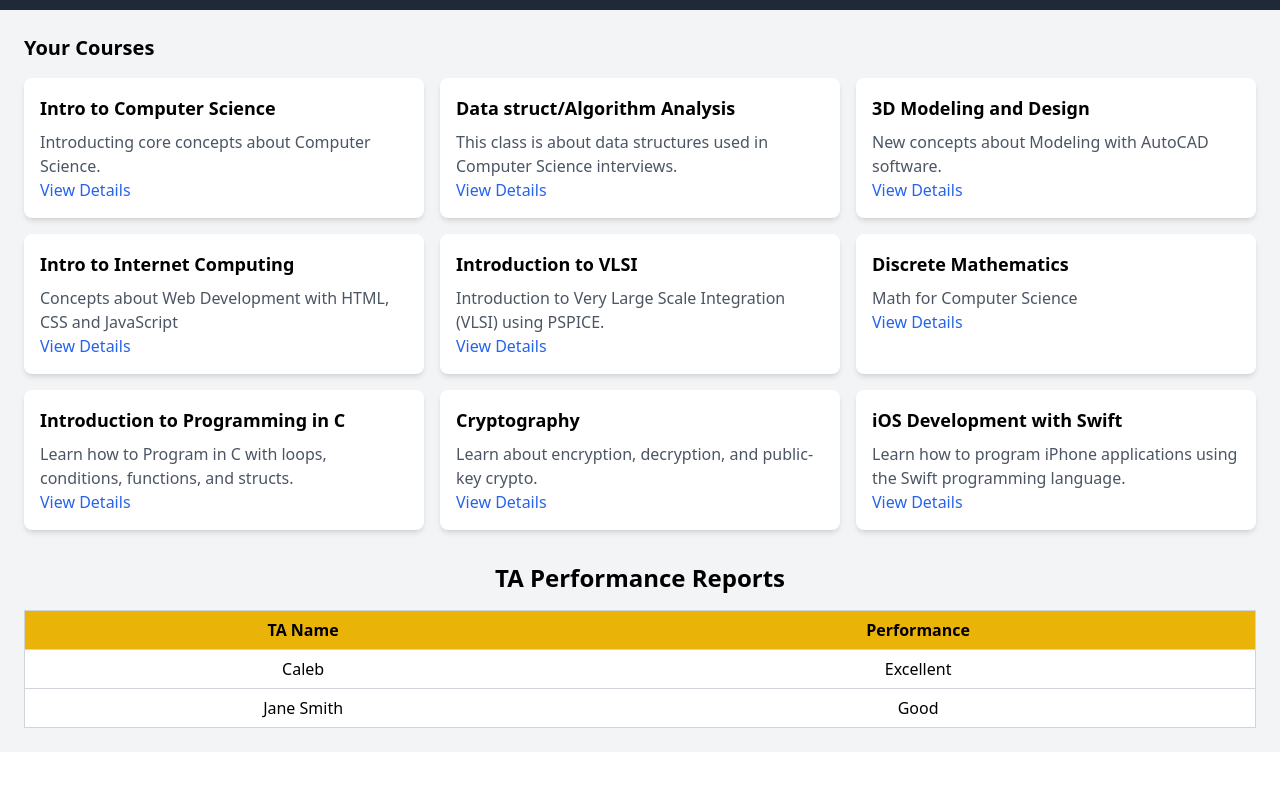
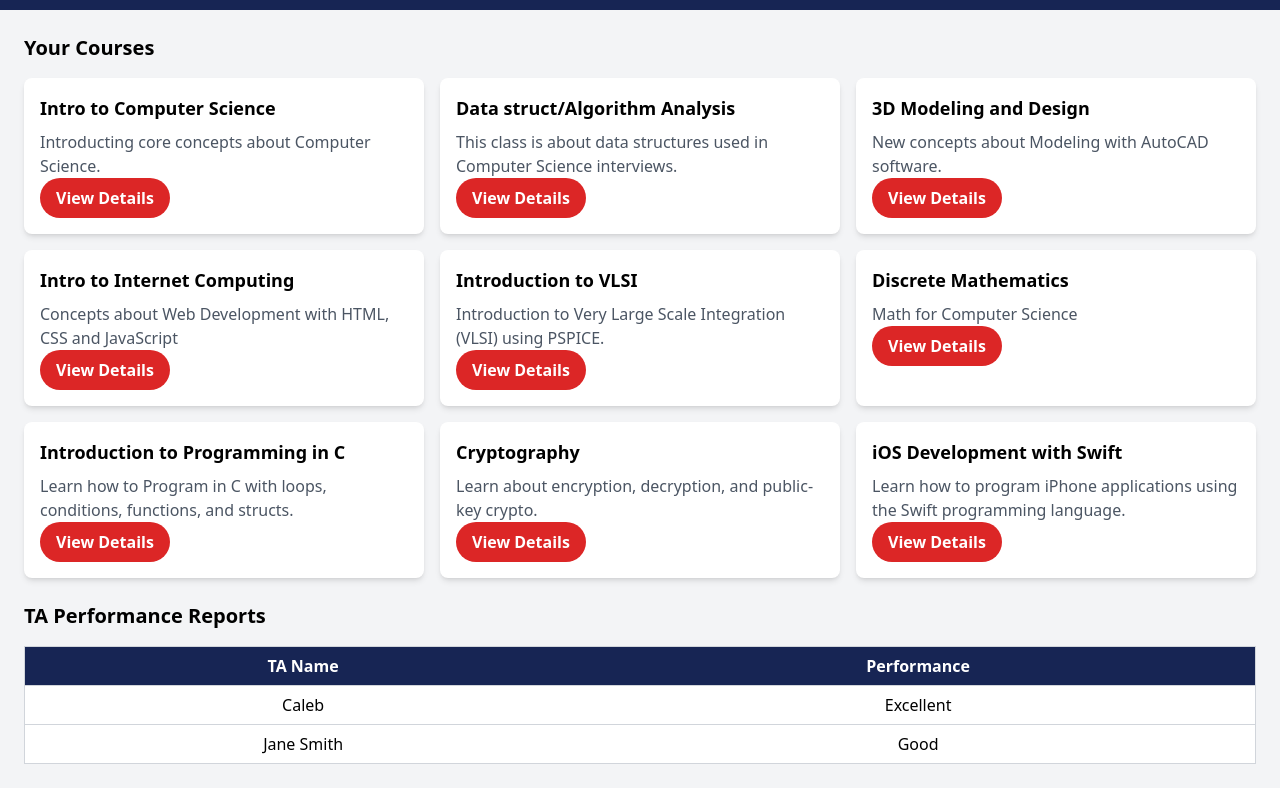
Before and after one commit to TAANVAS/Taanvas, a website: page instructor/instructor.html in a window 1280 px wide. Shown: the part 86-874 px from the top of the page. Before the commit the page ends 838 px from the top, so only its background shows below. Drawn offline with nearby package versions, Linux system fonts and the light colour scheme.

Commit message:
Improve Instructor Dashboard
+Add FAU colors to Instructor dashboard
+Fixed heading on "TA Performance Reports"
+Add pill button as View Details

```diff
--- a/instructor/instructor.html
+++ b/instructor/instructor.html
@@ -4,7 +4,7 @@
 <script src="https://cdn.tailwindcss.com"></script>
 <div class="flex flex-col h-screen">
     <!-- Header -->
-    <header class="bg-gray-800 text-white py-4 px-6">
+    <header class="bg-blue-950 text-white py-4 px-6">
         <h1 class="text-2xl font-bold">Instructor Dashboard</h1>
         <!-- Navigation Links -->
         <nav class="mt-2">
@@ -25,57 +25,75 @@
                 <div class="bg-white rounded-lg shadow-md p-4">
                     <h3 class="font-semibold text-lg mb-2">Intro to Computer Science</h3>
                     <p class="text-gray-600">Introducting core concepts about Computer Science.</p>
-                    <a href="#" class="mt-2 text-blue-600 hover:underline">View Details</a>
+                    <button class="bg-red-600 hover:bg-red-600 text-white font-bold py-2 px-4 rounded-full">
+                      View Details
+                    </button>
                 </div>
                 <div class="bg-white rounded-lg shadow-md p-4">
                     <h3 class="font-semibold text-lg mb-2">Data struct/Algorithm Analysis</h3>
                     <p class="text-gray-600">This class is about data structures used in Computer Science interviews.</p>
-                    <a href="#" class="mt-2 text-blue-600 hover:underline">View Details</a>
+                    <button class="bg-red-600 hover:bg-red-600 text-white font-bold py-2 px-4 rounded-full">
+                      View Details
+                    </button>
                 </div>
                 <div class="bg-white rounded-lg shadow-md p-4">
                     <h3 class="font-semibold text-lg mb-2">3D Modeling and Design</h3>
                     <p class="text-gray-600">New concepts about Modeling with AutoCAD software.</p>
-                    <a href="#" class="mt-2 text-blue-600 hover:underline">View Details</a>
+                    <button class="bg-red-600 hover:bg-red-600 text-white font-bold py-2 px-4 rounded-full">
+                      View Details
+                    </button>
                 </div>
                 <div class="bg-white rounded-lg shadow-md p-4">
                     <h3 class="font-semibold text-lg mb-2">Intro to Internet Computing</h3>
                     <p class="text-gray-600">Concepts about Web Development with HTML, CSS and JavaScript</p>
-                    <a href="#" class="mt-2 text-blue-600 hover:underline">View Details</a>
+                    <button class="bg-red-600 hover:bg-red-600 text-white font-bold py-2 px-4 rounded-full">
+                      View Details
+                    </button>
                 </div>
                 <div class="bg-white rounded-lg shadow-md p-4">
                     <h3 class="font-semibold text-lg mb-2">Introduction to VLSI</h3>
                     <p class="text-gray-600">Introduction to Very Large Scale Integration (VLSI) using PSPICE.</p>
-                    <a href="#" class="mt-2 text-blue-600 hover:underline">View Details</a>
+                    <button class="bg-red-600 hover:bg-red-600 text-white font-bold py-2 px-4 rounded-full">
+                      View Details
+                    </button>
                 </div>
                 <div class="bg-white rounded-lg shadow-md p-4">
                     <h3 class="font-semibold text-lg mb-2">Discrete Mathematics</h3>
                     <p class="text-gray-600">Math for Computer Science</p>
-                    <a href="#" class="mt-2 text-blue-600 hover:underline">View Details</a>
+                    <button class="bg-red-600 hover:bg-red-600 text-white font-bold py-2 px-4 rounded-full">
+                      View Details
+                    </button>
                 </div>
                 <div class="bg-white rounded-lg shadow-md p-4">
                     <h3 class="font-semibold text-lg mb-2">Introduction to Programming in C</h3>
                     <p class="text-gray-600">Learn how to Program in C with loops, conditions, functions, and structs.</p>
-                    <a href="#" class="mt-2 text-blue-600 hover:underline">View Details</a>
+                    <button class="bg-red-600 hover:bg-red-600 text-white font-bold py-2 px-4 rounded-full">
+                      View Details
+                    </button>
                 </div>
                 <div class="bg-white rounded-lg shadow-md p-4">
                     <h3 class="font-semibold text-lg mb-2">Cryptography</h3>
                     <p class="text-gray-600">Learn about encryption, decryption, and public-key crypto.</p>
-                    <a href="#" class="mt-2 text-blue-600 hover:underline">View Details</a>
+                    <button class="bg-red-600 hover:bg-red-600 text-white font-bold py-2 px-4 rounded-full">
+                      View Details
+                    </button>
                 </div>
                 <div class="bg-white rounded-lg shadow-md p-4">
                     <h3 class="font-semibold text-lg mb-2">iOS Development with Swift</h3>
                     <p class="text-gray-600">Learn how to program iPhone applications using the Swift programming language.</p>
-                    <a href="#" class="mt-2 text-blue-600 hover:underline">View Details</a>
+                    <button class="bg-red-600 hover:bg-red-600 text-white font-bold py-2 px-4 rounded-full">
+                      View Details
+                    </button>
                 </div>
             </div>
             <!-- New Application heading before table -->
-            <h1 class="text-2xl font-bold text-center mb-4 mt-8">TA Performance Reports</h1>
+            &nbsp;<h2 class="text-xl font-semibold mb-4">TA Performance Reports</h2>
             <table class="min-w-full bg-white border border-gray-300">
             <!-- thead -->
-            <thead class="bg-yellow-500">
+            <thead class="bg-blue-950">
                 <tr>
-                    <th class="py-2 px-4 border-b border-gray-300">TA Name</th>
-                    <th class="py-2 px-4 border-b border-gray-300">Performance</th>
+                    <th class="py-2 px-4 border-b border-gray-300 text-white">TA Name</th>
+                    <th class="py-2 px-4 border-b border-gray-300 text-white">Performance</th>
                 </tr>
             </thead>
             <!-- tbody -->
```
